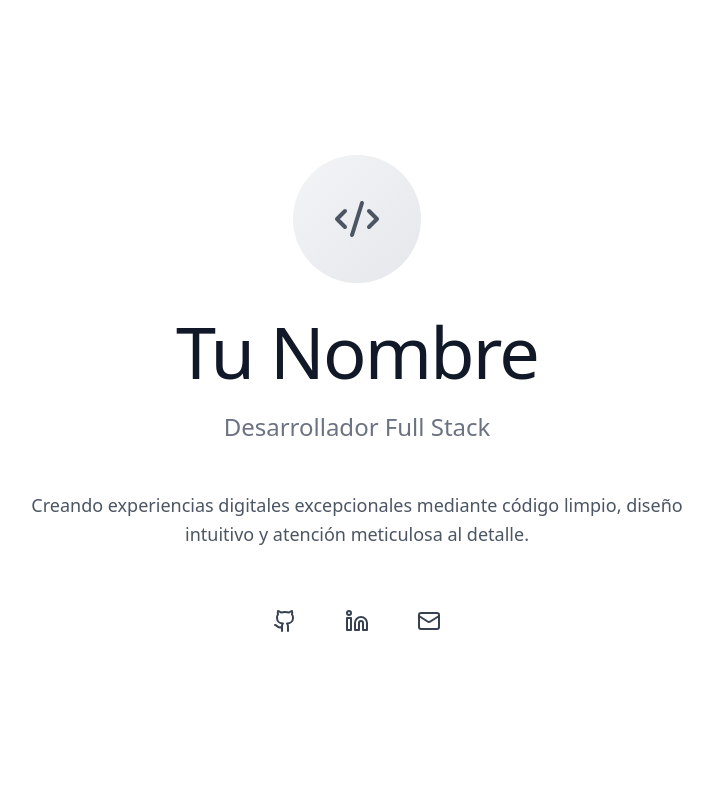
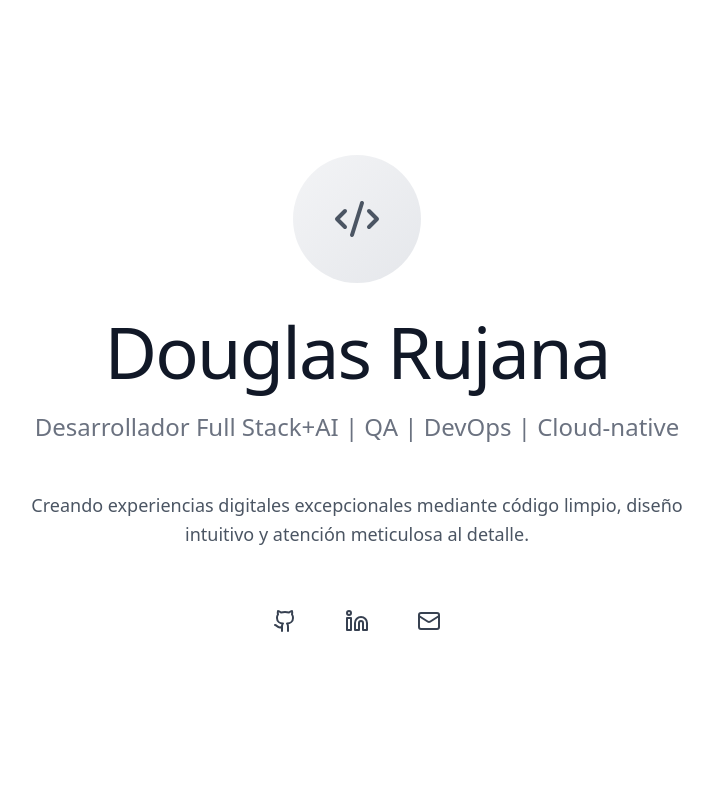
Before and after one commit to douglasrujana/douglasrujana, a React (Vite) app: page / in a window 1280 px wide. Shown: the top 800 px of the page, without its empty margins (283-996 px from the left). Built offline with nearby package versions, Linux system fonts and the light colour scheme.

Commit message:
update Porfolio.jsx

```diff
--- a/src/Portfolio.jsx
+++ b/src/Portfolio.jsx
@@ -83,10 +83,10 @@ const Portfolio = () => {
             </div>
           </div>
           <h1 className="text-6xl md:text-7xl font-light mb-6 tracking-tight">
-            Tu Nombre
+            Douglas Rujana
           </h1>
           <p className="text-xl md:text-2xl text-gray-500 font-light mb-12 leading-relaxed">
-            Desarrollador Full Stack
+            Desarrollador Full Stack+AI | QA | DevOps | Cloud-native
           </p>
           <p className="text-lg text-gray-600 font-light leading-relaxed max-w-2xl mx-auto">
             Creando experiencias digitales excepcionales mediante código limpio,
```
